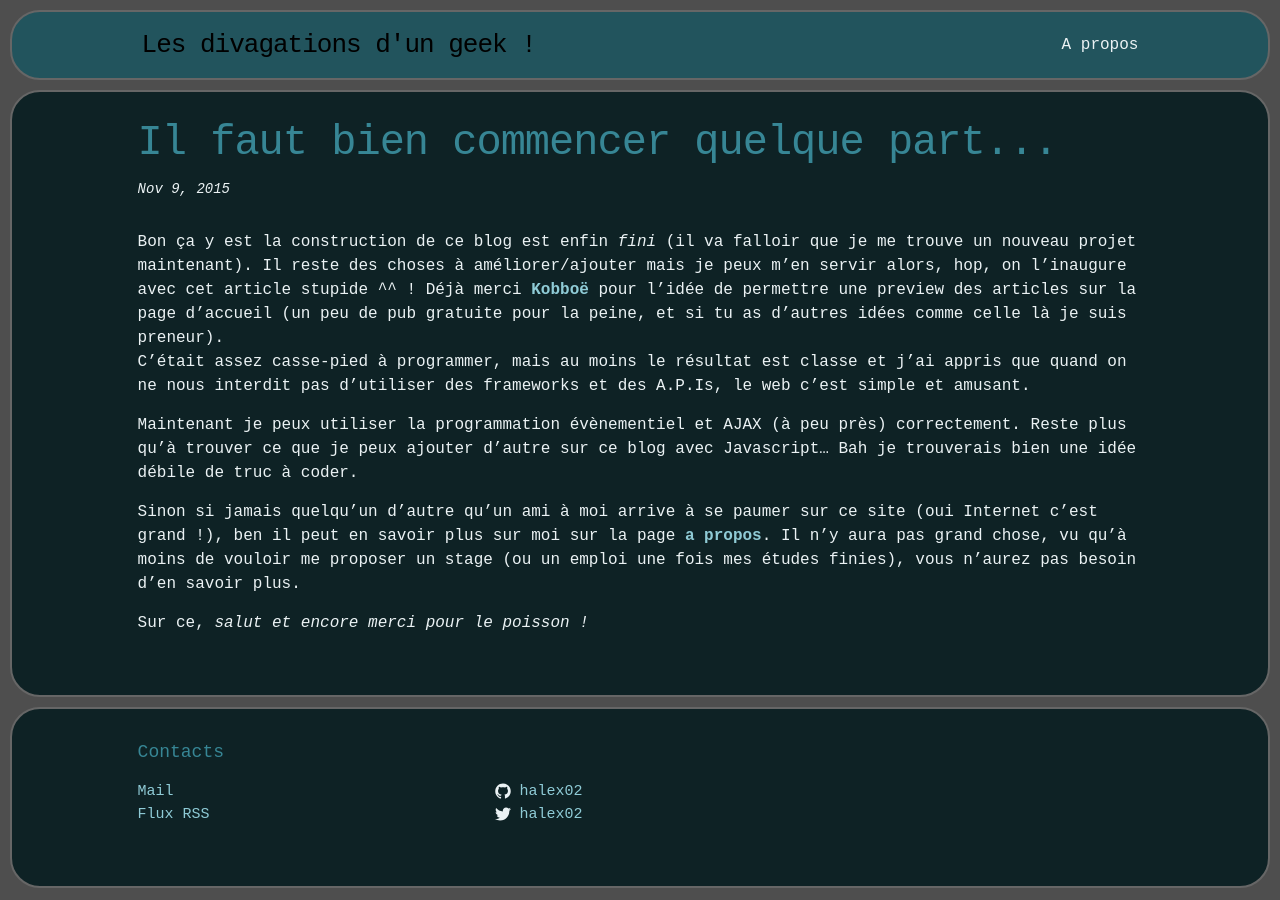
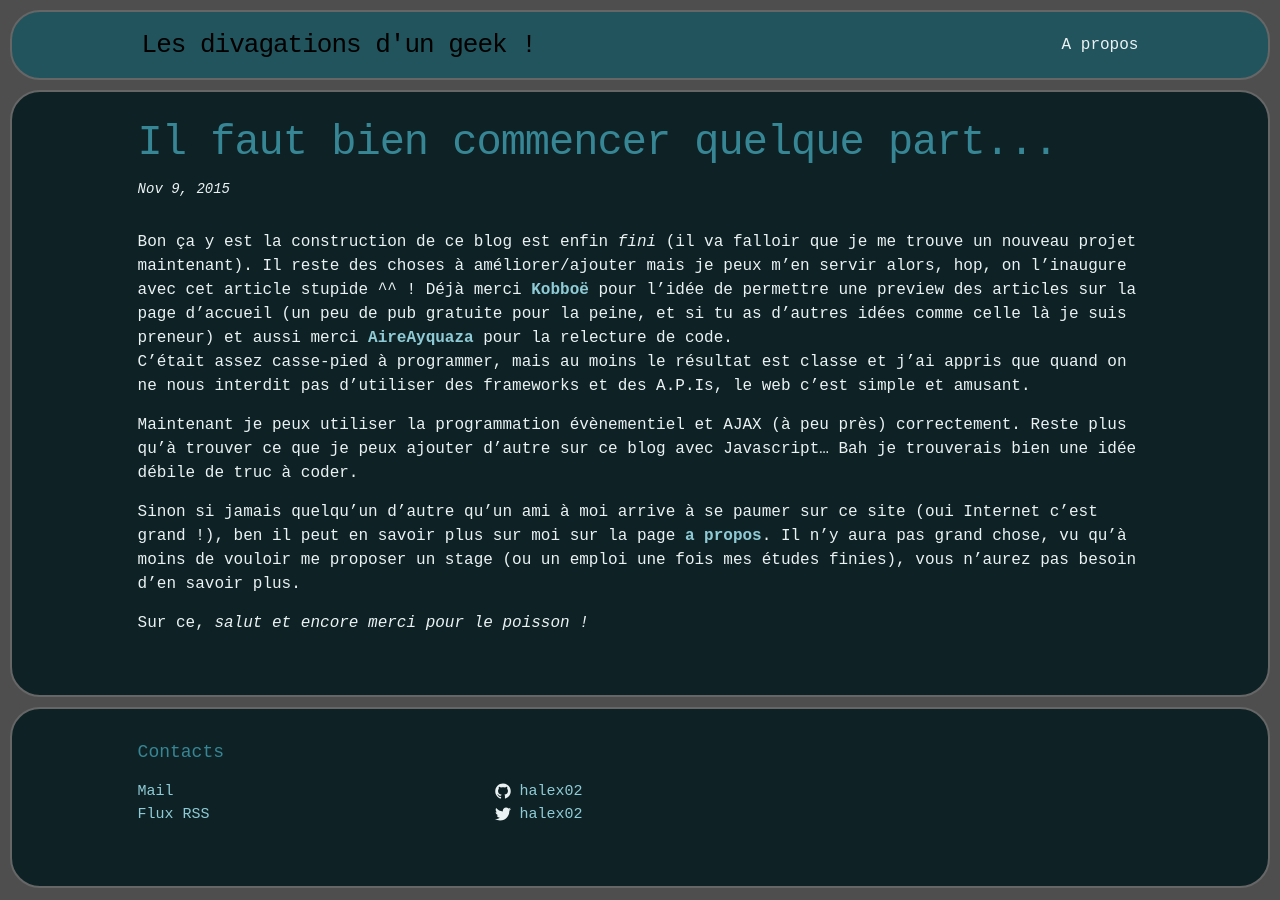
Before and after one commit to halex02/halex02.github.io, a Jekyll site: the page built from _posts/2015-12-09-Il-faut-bien-commencer-quelque-part.markdown, in a window 1280 px wide. Built offline with Jekyll 4.4.1, drawn with Linux system fonts in a browser that asks for light colours; nearby versions of some CDN libraries; library files that are not in the unit come from our copies.

Commit message:
maj premier article

```diff
--- a/_posts/2015-12-09-Il-faut-bien-commencer-quelque-part.markdown
+++ b/_posts/2015-12-09-Il-faut-bien-commencer-quelque-part.markdown
@@ -4,7 +4,7 @@ title:	"Il faut bien commencer quelque part..."
 date:	2015-11-09 12:47:50
 categories: general
 ---
-Bon ça y est la construction de ce  blog est enfin _fini_ (il va falloir que je me trouve un nouveau projet maintenant). Il reste des choses à améliorer/ajouter mais je peux m'en servir alors, hop, on l'inaugure avec cet article stupide ^^ ! Déjà merci [Kobboë][kobboe-blog] pour l'idée de permettre une preview des articles sur la page d'accueil (un peu de pub gratuite pour la peine, et si tu as d'autres idées comme celle là je suis preneur).
+Bon ça y est la construction de ce  blog est enfin _fini_ (il va falloir que je me trouve un nouveau projet maintenant). Il reste des choses à améliorer/ajouter mais je peux m'en servir alors, hop, on l'inaugure avec cet article stupide ^^ ! Déjà merci [Kobboë][kobboe-blog] pour l'idée de permettre une preview des articles sur la page d'accueil (un peu de pub gratuite pour la peine, et si tu as d'autres idées comme celle là je suis preneur) et aussi merci [AireAyquaza][AireAyquaza-github] pour la relecture de code.
 C'était assez casse-pied à programmer, mais au moins le résultat est classe et j'ai appris que quand on ne nous interdit pas d'utiliser des frameworks et des A.P.Is, le web c'est simple et amusant.
 
 Maintenant je peux utiliser la programmation évènementiel et AJAX (à peu près) correctement. Reste plus qu'à trouver ce que je peux ajouter d'autre sur ce blog avec Javascript... Bah je trouverais bien une idée débile de truc à coder.
@@ -14,4 +14,5 @@ Sinon si jamais quelqu'un d'autre qu'un ami à moi arrive à se paumer sur ce si
 Sur ce, _salut et encore merci pour le poisson !_
 
 [kobboe-blog]: http://kobboee.blogspot.fr/
+[AireAyquaza-github]: https://github.com/AireAyquaza
 [about-url]: http://halex02.github.io/about/
```
